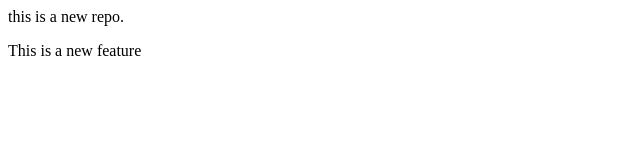
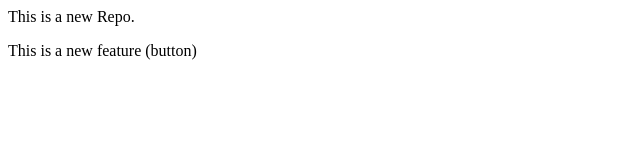
Before and after one commit to ananyapandey10/localreponew, a plain HTML site: page index.html in a window 1280 px wide. Shown: the full height of the page, 0-640 px from the left. Drawn offline with Linux system fonts and the light colour scheme.

Commit message:
Add button

```diff
--- a/index.html
+++ b/index.html
@@ -1,2 +1,2 @@
-<p>this is a new repo.</p>
-<p>This is a new feature</p>
+<p>This is a new Repo.</p>
+<p>This is a new feature (button)</p>
```
